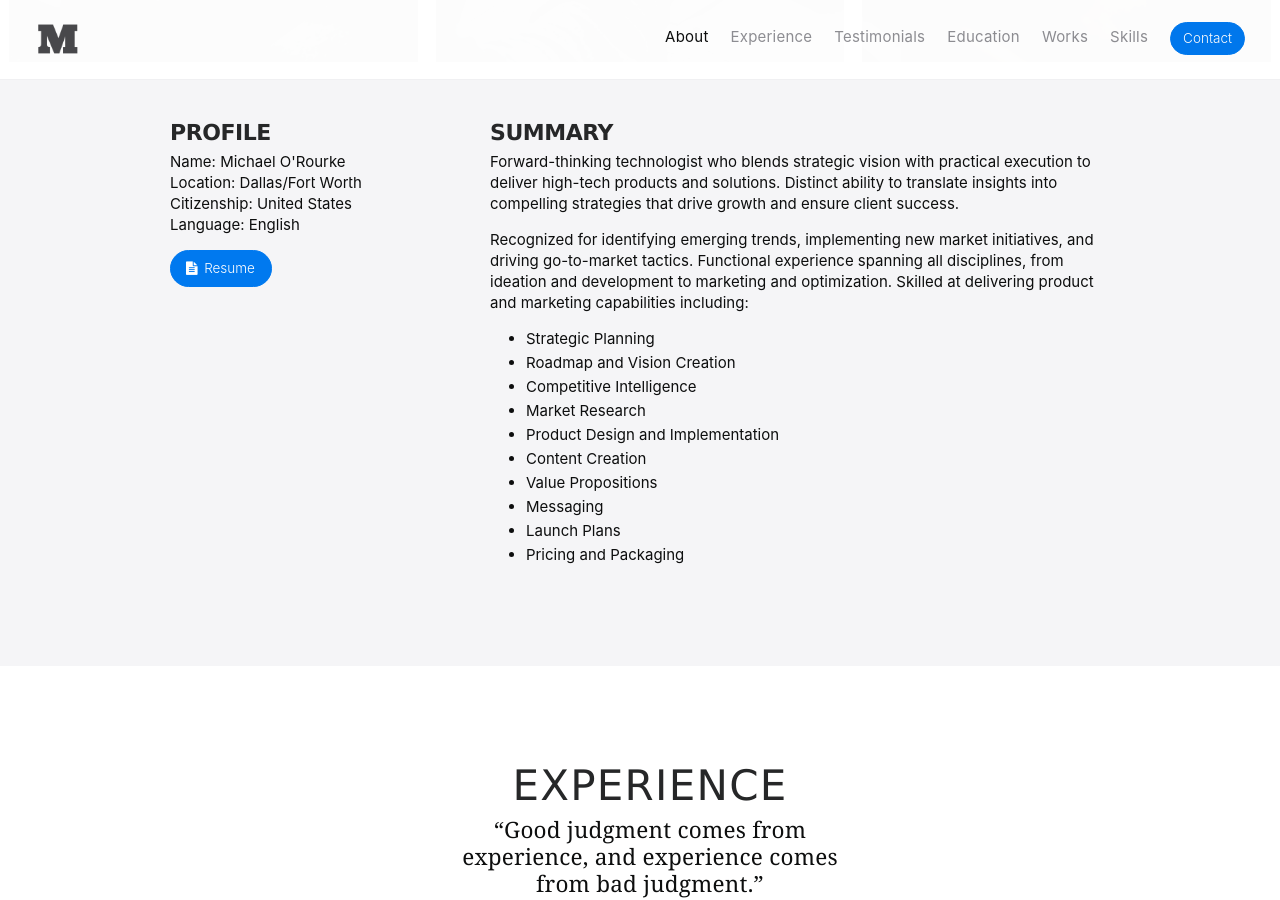
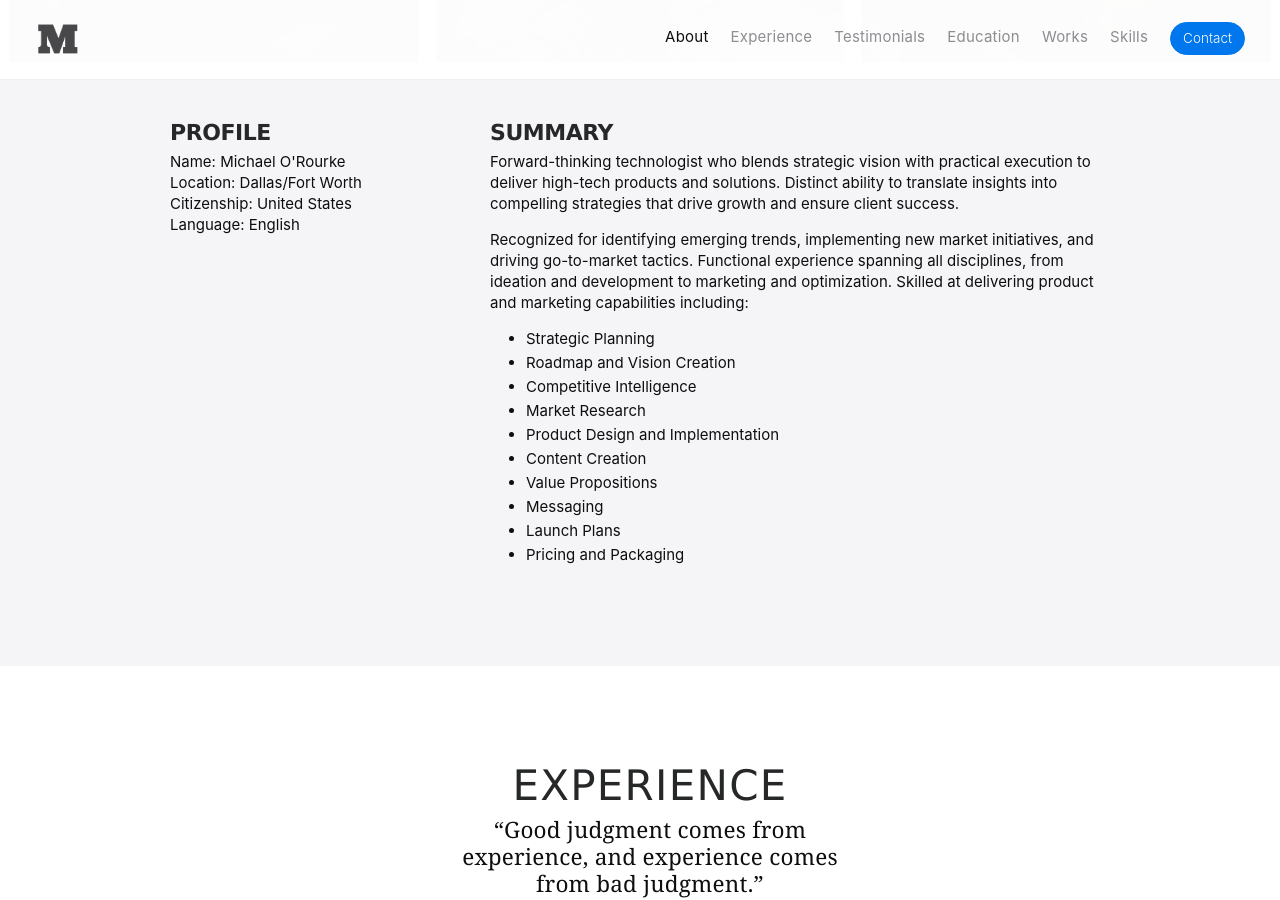
Before and after one commit to caleorourke/unveil, a Jekyll site: the page built from index.html, in a window 1280 px wide and 900 px high, scrolled down 1499 px. Built offline with Jekyll 4.4.1, drawn with Linux system fonts in a browser that asks for light colours.

Commit message:
hide buttons

```diff
--- a/_includes/sections/about.html
+++ b/_includes/sections/about.html
@@ -19,8 +19,8 @@
          Citizenship: United States<br>
          Language: English
       </p>
-      <p><a class="button button-color--default" data-toggle="modal" data-target="#resume" role="button"><i class="fa fa-file-text fa-fw"></i> Resume&nbsp;</a></p>
-      <p><a class="contact button button-color--default u-hidden-desktop" data-toggle="modal" data-target="#contact" role="button"><i class="fa fa-phone fa-fw"></i> Contact&nbsp;</a></p>
+      <!--<p><a class="button button-color--default" data-toggle="modal" data-target="#resume" role="button"><i class="fa fa-file-text fa-fw"></i> Resume&nbsp;</a></p>
+      <p><a class="contact button button-color--default u-hidden-desktop" data-toggle="modal" data-target="#contact" role="button"><i class="fa fa-phone fa-fw"></i> Contact&nbsp;</a></p>-->
       <br>
       <br>
     </div>
```
